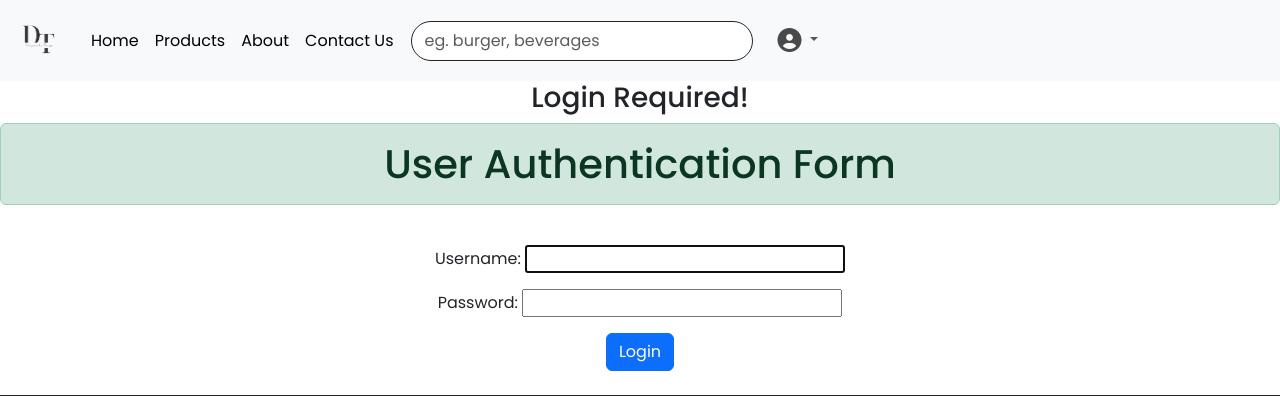
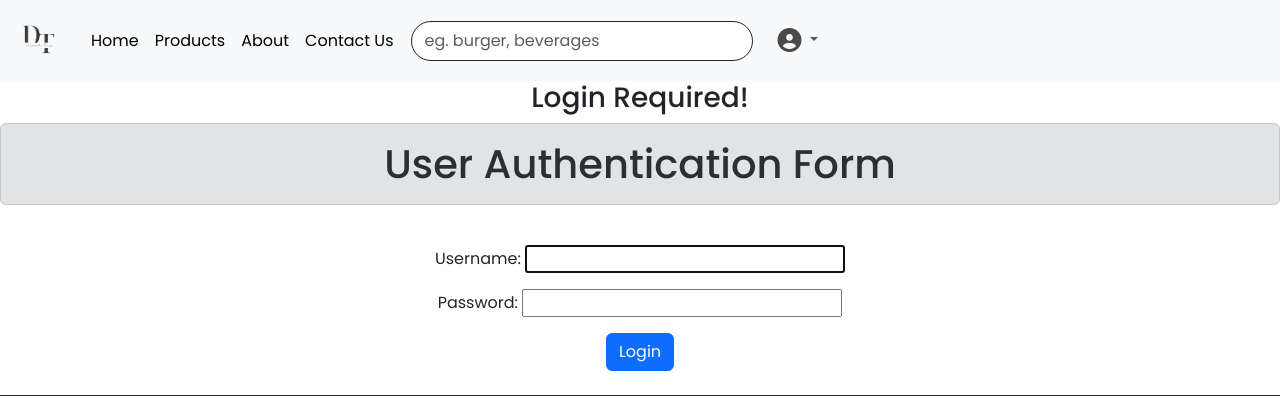
Before and after one commit to Taneja12/Qwicky, a Django app: page /1 in a window 1280 px wide. Shown: the top 396 px of the page. Run offline with Django 4.2, Linux system fonts and the light colour scheme; some libraries are stand-ins or nearby versions.

Commit message:
Update login.html
changes the color of user authentication h1 tag

```diff
--- a/test1/templates/test1/login.html
+++ b/test1/templates/test1/login.html
@@ -13,7 +13,7 @@
   <!-- Navbar Ends Here -->
     <div style=" text-align: center;">
         <h3 >{{ o }}</h3>
-        <h1 class="alert alert-success text-center">User Authentication Form</h1>
+        <h1 class="alert alert-secondary text-center">User Authentication Form</h1>
         <h4>{{ k }}</h4>
         <h4>{{ d }}</h4>
     </div>
```
